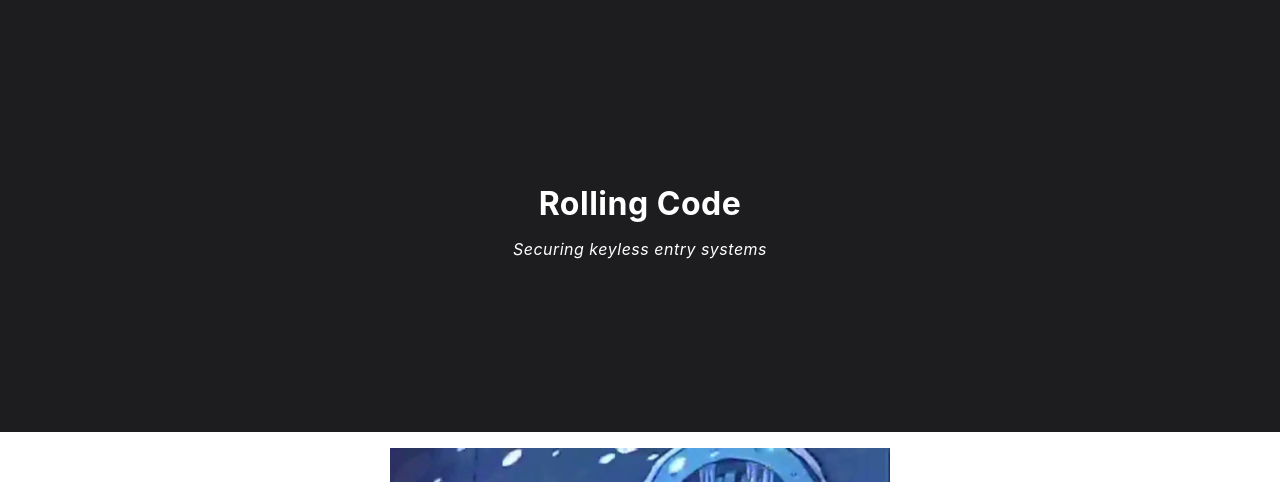
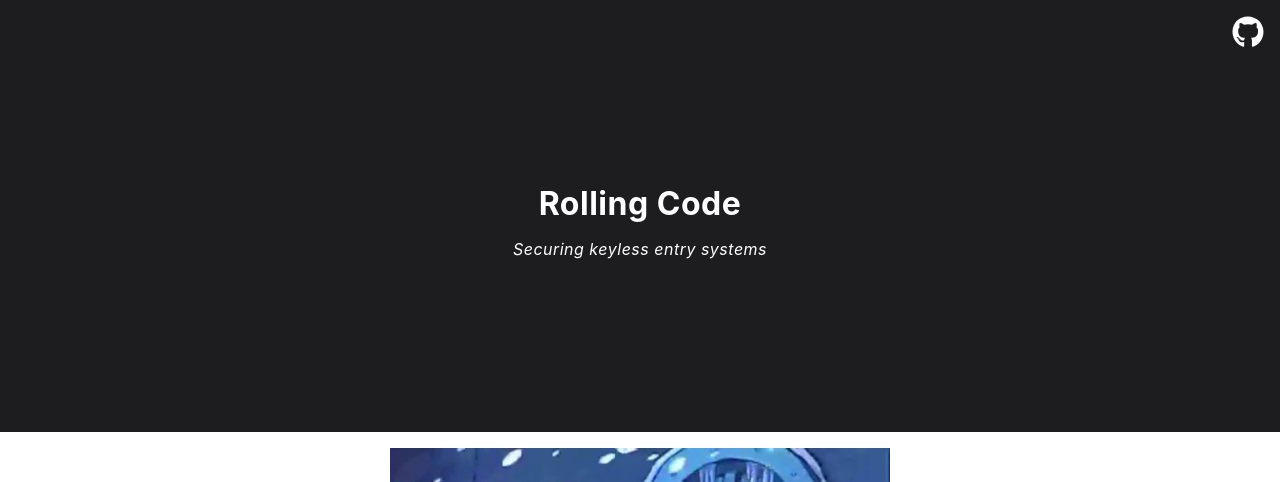
Before and after one commit to harryli0088/rolling-code, a React (Create React App) app: page / in a window 1280 px wide. Shown: the top 482 px of the page. Built offline with nearby package versions, Linux system fonts and the light colour scheme.

Commit message:
added github

```diff
--- a/src/App.scss
+++ b/src/App.scss
@@ -3,6 +3,7 @@
   overflow: auto;
 
   header {
+    position: relative;
     height: 50vh;
     background: rgb(29, 29, 31);
     color: white;
@@ -11,6 +12,14 @@
     flex-direction: column;
     justify-content: center;
     align-items: center;
+
+    #github {
+      position: absolute;
+      top: 0.5em;
+      right: 0.5em;
+      color: white;
+      font-size: 2em;
+    }
   }
 
   section, footer {
--- a/src/App.tsx
+++ b/src/App.tsx
@@ -1,5 +1,6 @@
 import React from 'react';
 import { FontAwesomeIcon } from '@fortawesome/react-fontawesome'
+import { faGithub } from '@fortawesome/free-brands-svg-icons'
 import { faKey, faCarSide } from '@fortawesome/free-solid-svg-icons'
 
 import patrick from "patrick.jpg"
@@ -10,6 +11,9 @@ function App() {
   return (
     <div id="app">
       <header>
+        <a id="github" href="https://github.com/harryli0088/rolling-code" target="_blank" rel="noopener noreferrer">
+          <FontAwesomeIcon icon={faGithub}/>
+        </a>
         <h1>Rolling Code</h1>
         <div><i>Securing keyless entry systems</i></div>
       </header>
--- a/src/Components/Receiver/Receiver.tsx
+++ b/src/Components/Receiver/Receiver.tsx
@@ -84,7 +84,6 @@ export default class Receiver extends React.Component<Props,State> {
 
   getGeneratedValues = () => {
     const {
-      openSesame,
       transmitterMessage,
     } = this.props
 
```
